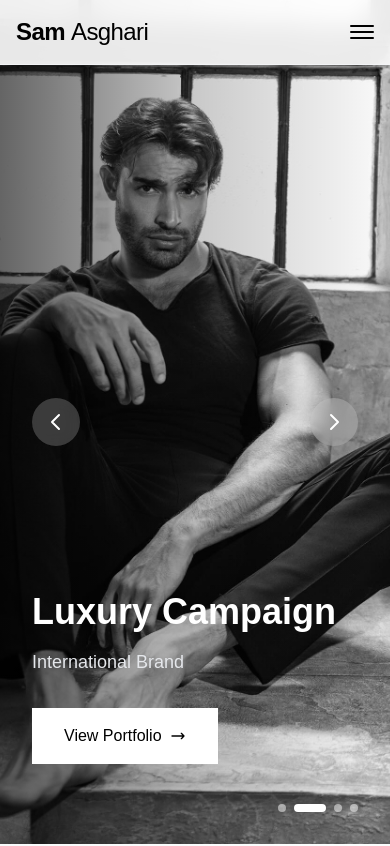
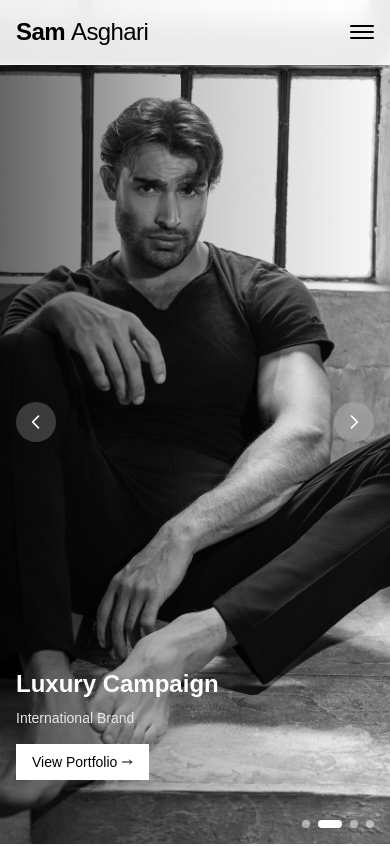
Before and after one commit to AliZok/personal-branding, a Next.js app: page / in a window 390 px wide. Shown: the top 846 px of the page. Built offline with nearby package versions, Linux system fonts and the light colour scheme.

Commit message:
fix responsive

```diff
--- a/src/app/page.tsx
+++ b/src/app/page.tsx
@@ -37,7 +37,7 @@ export default function SamAsghariLanding() {
   }, [carouselItems.length])
 
   return (
-    <div className="min-h-screen bg-white text-black">
+    <div className="min-h-screen bg-white text-black overflow-x-hidden">
       {/* Fixed Header */}
       <header className="fixed top-0 w-full bg-white/90 backdrop-blur-md border-b border-gray-100 z-50 shadow-sm">
         <div className="max-w-7xl mx-auto px-4 sm:px-6 lg:px-8">
@@ -165,25 +165,25 @@ export default function SamAsghariLanding() {
 
       {/* Hero Carousel Section */}
       <section id="home" className="h-screen relative overflow-hidden">
-        <div className="relative h-full">
+        <div className="relative h-full w-full">
           <div
-            className="flex transition-transform duration-700 ease-in-out h-full"
+            className="flex transition-transform duration-700 ease-in-out h-full w-full"
             style={{ transform: `translateX(-${currentSlide * 100}%)` }}
           >
             {carouselItems.map((item, index) => (
-              <div key={index} className="w-full flex-shrink-0 h-full">
-                <div className="relative h-full">
+              <div key={index} className="w-full flex-shrink-0 h-full min-w-full">
+                <div className="relative h-full w-full">
                   <img src={item.image || "/placeholder.svg"} alt={item.title} className="object-cover w-full h-full" />
                   <div className="absolute inset-0 bg-gradient-to-r from-black/60 via-black/20 to-transparent"></div>
-                  <div className="absolute bottom-20 left-8 md:left-16 text-white max-w-2xl">
-                    <h3 className="text-4xl md:text-6xl font-bold mb-4">{item.title}</h3>
-                    <p className="text-lg md:text-xl text-gray-200 mb-8">{item.subtitle}</p>
+                  <div className="absolute bottom-16 md:bottom-20 left-4 md:left-8 lg:left-16 text-white max-w-xs md:max-w-2xl">
+                    <h3 className="text-2xl md:text-4xl lg:text-6xl font-bold mb-2 md:mb-4">{item.title}</h3>
+                    <p className="text-sm md:text-lg lg:text-xl text-gray-200 mb-4 md:mb-8">{item.subtitle}</p>
                     <a
                       href="#portfolio"
-                      className="inline-flex items-center bg-white text-black px-8 py-4 font-medium hover:bg-gray-100 transition-all duration-300 transform hover:scale-105"
+                      className="inline-flex items-center bg-white text-black px-4 md:px-8 py-2 md:py-4 text-sm md:text-base font-medium hover:bg-gray-100 transition-all duration-300 transform hover:scale-105"
                     >
                       View Portfolio
-                      <svg className="w-4 h-4 ml-2" fill="none" stroke="currentColor" viewBox="0 0 24 24">
+                      <svg className="w-3 h-3 md:w-4 md:h-4 ml-1 md:ml-2" fill="none" stroke="currentColor" viewBox="0 0 24 24">
                         <path strokeLinecap="round" strokeLinejoin="round" strokeWidth={2} d="M17 8l4 4m0 0l-4 4m4-4H3" />
                       </svg>
                     </a>
@@ -194,13 +194,13 @@ export default function SamAsghariLanding() {
           </div>
 
           {/* Carousel Indicators */}
-          <div className="absolute bottom-8 right-8 flex space-x-2">
+          <div className="absolute bottom-4 md:bottom-8 right-4 md:right-8 flex space-x-2">
             {carouselItems.map((_, index) => (
               <button
                 key={index}
                 onClick={() => setCurrentSlide(index)}
                 className={`w-2 h-2 rounded-full transition-all duration-300 ${
-                  index === currentSlide ? "bg-white w-8" : "bg-white/50"
+                  index === currentSlide ? "bg-white w-6 md:w-8" : "bg-white/50"
                 }`}
               />
             ))}
@@ -209,17 +209,17 @@ export default function SamAsghariLanding() {
           {/* Carousel Navigation */}
           <button
             onClick={() => setCurrentSlide((prev) => (prev - 1 + carouselItems.length) % carouselItems.length)}
-            className="absolute left-8 top-1/2 -translate-y-1/2 w-12 h-12 bg-white/20 backdrop-blur-sm rounded-full flex items-center justify-center text-white hover:bg-white/30 transition-colors"
+            className="absolute left-4 md:left-8 top-1/2 -translate-y-1/2 w-10 h-10 md:w-12 md:h-12 bg-white/20 backdrop-blur-sm rounded-full flex items-center justify-center text-white hover:bg-white/30 transition-colors"
           >
-            <svg className="w-6 h-6" fill="none" stroke="currentColor" viewBox="0 0 24 24">
+            <svg className="w-5 h-5 md:w-6 md:h-6" fill="none" stroke="currentColor" viewBox="0 0 24 24">
               <path strokeLinecap="round" strokeLinejoin="round" strokeWidth={2} d="M15 19l-7-7 7-7" />
             </svg>
           </button>
           <button
             onClick={() => setCurrentSlide((prev) => (prev + 1) % carouselItems.length)}
-            className="absolute right-8 top-1/2 -translate-y-1/2 w-12 h-12 bg-white/20 backdrop-blur-sm rounded-full flex items-center justify-center text-white hover:bg-white/30 transition-colors"
+            className="absolute right-4 md:right-8 top-1/2 -translate-y-1/2 w-10 h-10 md:w-12 md:h-12 bg-white/20 backdrop-blur-sm rounded-full flex items-center justify-center text-white hover:bg-white/30 transition-colors"
           >
-            <svg className="w-6 h-6" fill="none" stroke="currentColor" viewBox="0 0 24 24">
+            <svg className="w-5 h-5 md:w-6 md:h-6" fill="none" stroke="currentColor" viewBox="0 0 24 24">
               <path strokeLinecap="round" strokeLinejoin="round" strokeWidth={2} d="M9 5l7 7-7 7" />
             </svg>
           </button>
```
